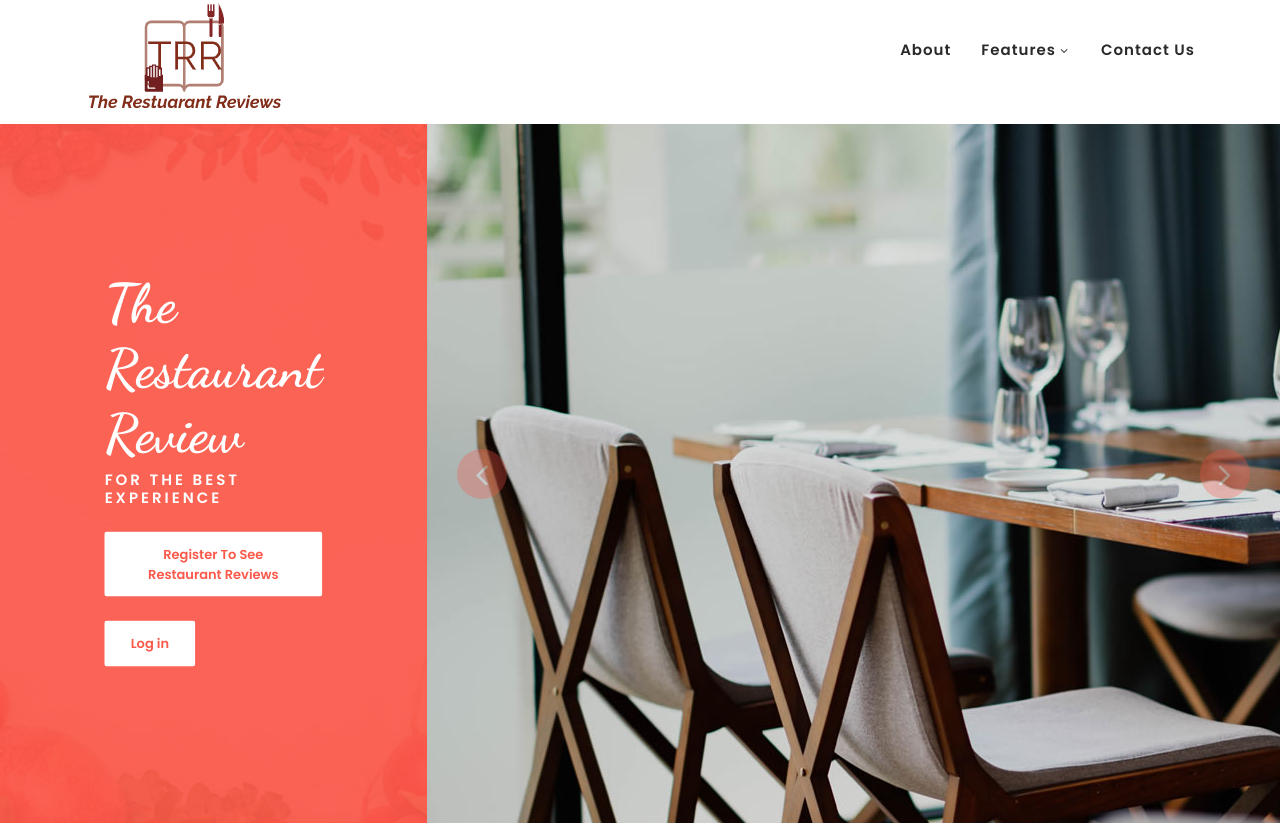
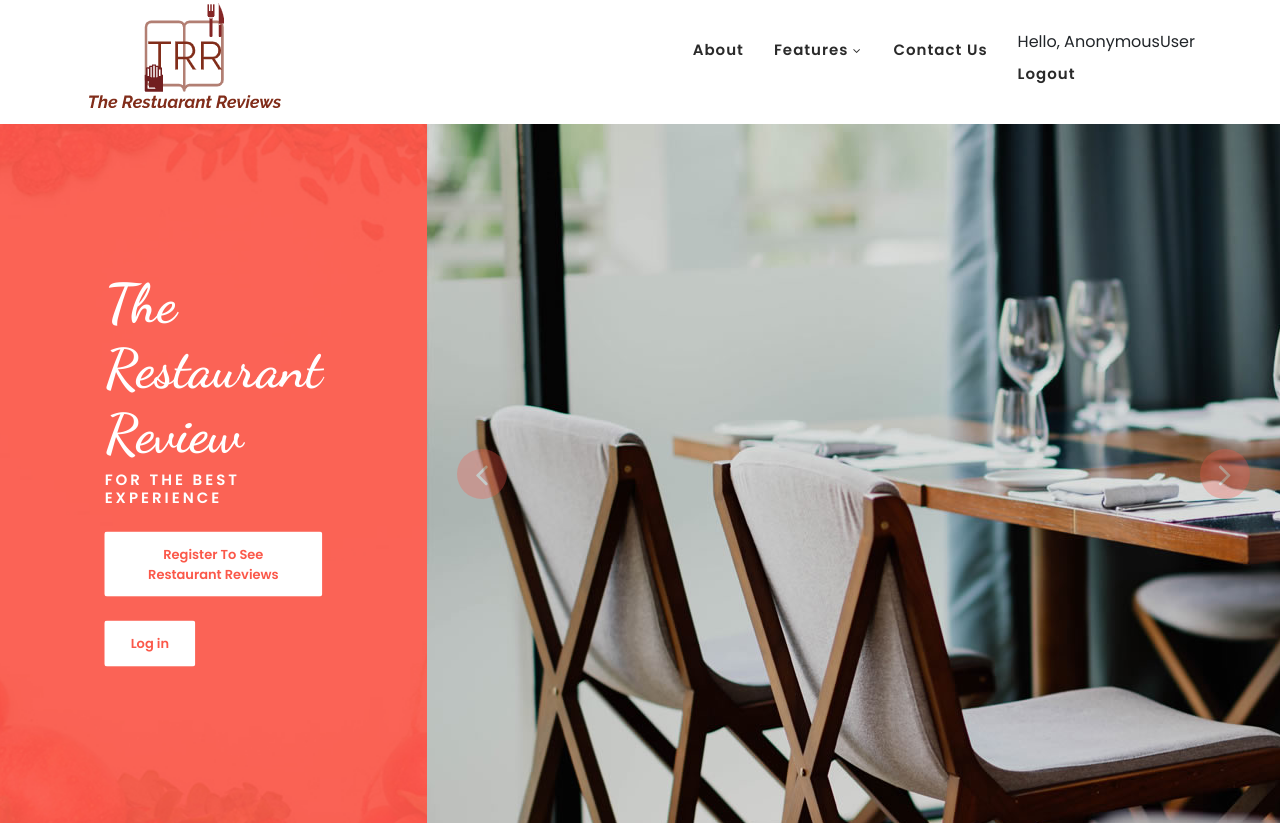
Before and after one commit to flapon808/TRR-ASM, a Django app: page / in a window 1280 px wide. Shown: the top 823 px of the page. Run offline with Django 3.2, Linux system fonts and the light colour scheme; some libraries are stand-ins or nearby versions.

Commit message:
index logout

```diff
--- a/home/templates/index.html
+++ b/home/templates/index.html
@@ -72,7 +72,10 @@
                             </li>
 
                             <li class="scroll-to-section"><a href="#reservation">Contact Us</a></li>
-
+                            <li>
+                                <span class="hello-msg">Hello, {{request.user}}</span>
+                                <span ><a  class="hello-msg" href="{% url 'logout' %}">Logout</a></span>
+                            </li>
                         </ul>
                         <a class='menu-trigger'>
                             <span>Review</span>
```
Also changed, not shown: db.sqlite3.
